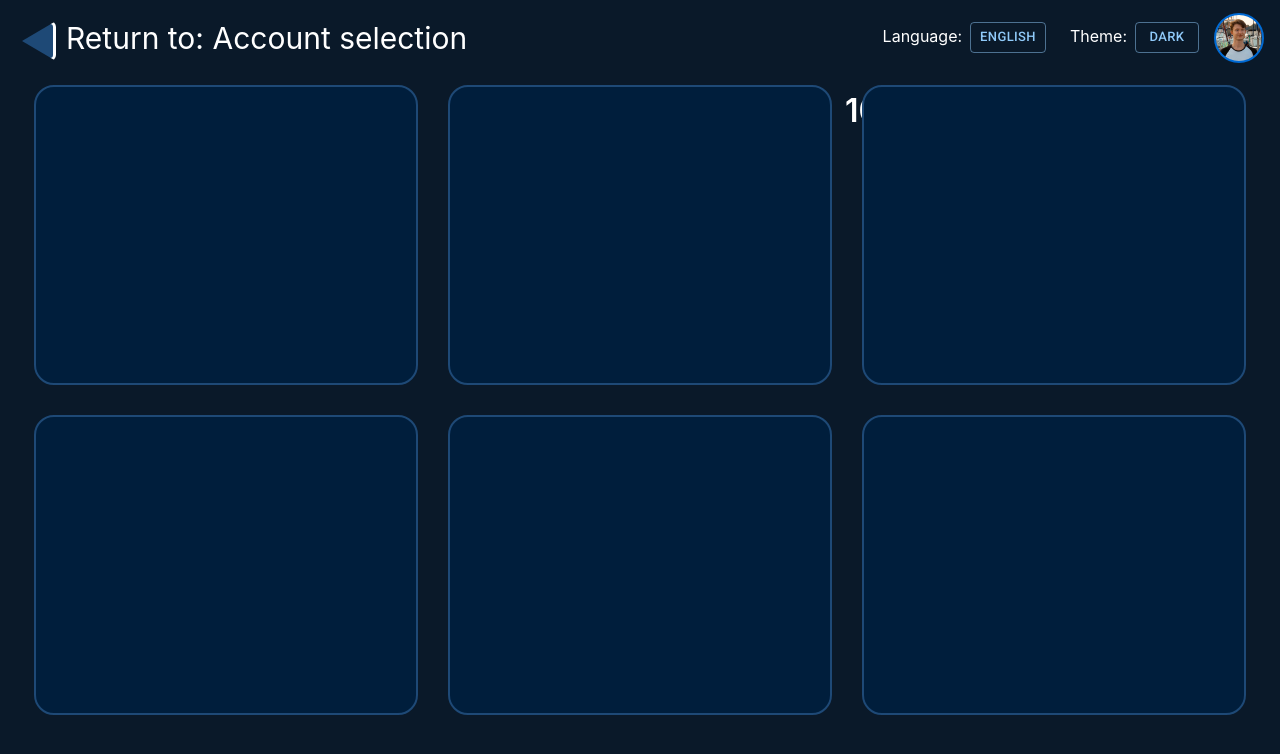
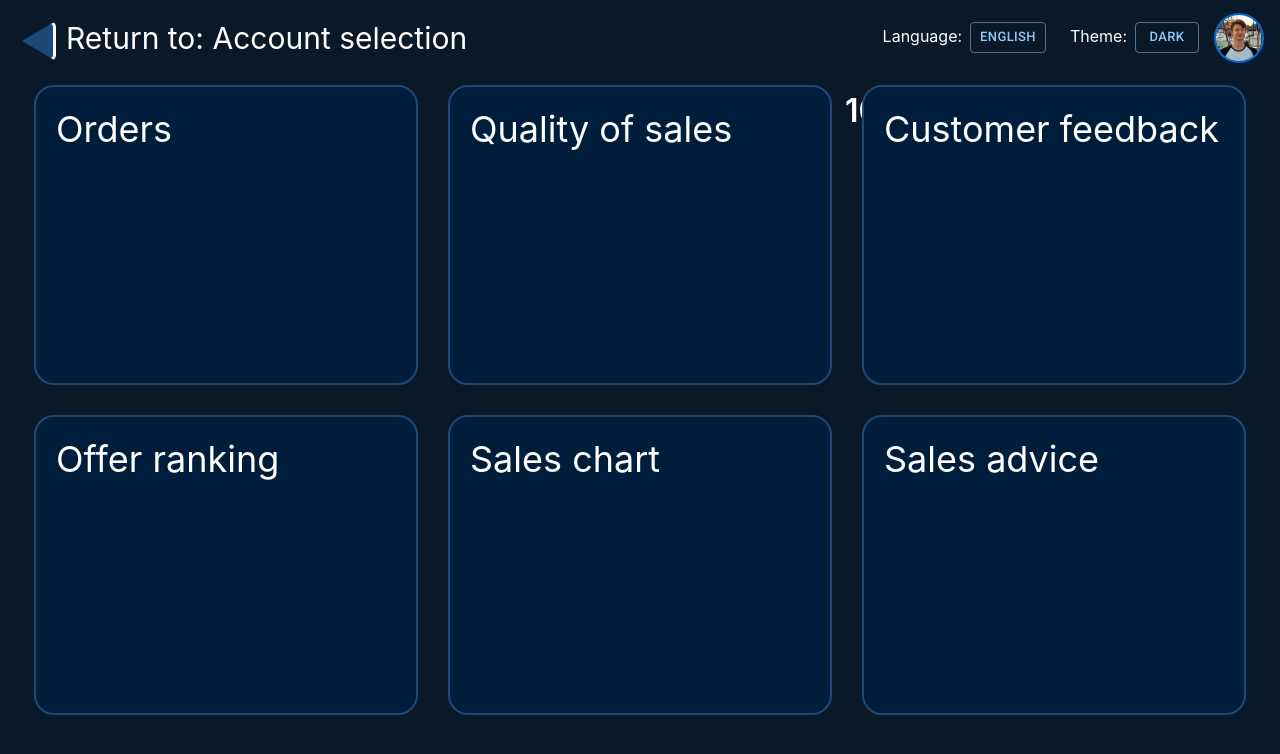
Before and after one commit to k-piekarczyk/pgui-dashboard, a React (Create React App) app: page / in a window 1280 px wide. Both pictures are taken after a click on the element 129 px from the left and 400 px from the top of the page. Shown: the top 754 px of the page. Built offline with nearby package versions, Linux system fonts and the light colour scheme.

Commit message:
add tile headers

```diff
--- a/src/components/Tile.component.scss
+++ b/src/components/Tile.component.scss
@@ -1,10 +1,18 @@
 @import "../mixins";
 
 .Tile {
+    position: relative;
     box-sizing: border-box;
     border-width: 2px;
     border-style: solid;
     border-radius: 20px;
+
+    & > .Tile__header {
+        position: absolute;
+        top: 20px;
+        left: 20px;
+        font-size: 36px;
+    }
 }
 
 .Tile {
--- a/src/components/Tile.component.tsx
+++ b/src/components/Tile.component.tsx
@@ -5,10 +5,12 @@ import "./Tile.component.scss";
 interface TileProps {
   width: string;
   height: string;
+  header?: string;
 }
 
 const Tile: FunctionComponent<TileProps> = (props) => (
   <div className="Tile" style={{ width: props.width, height: props.height }}>
+    {props.header ? <div className="Tile__header">{props.header}</div> : undefined}
     {props.children}
   </div>
 );
--- a/src/i18n.ts
+++ b/src/i18n.ts
@@ -9,16 +9,22 @@ const resources = {
   pl: {
     translation: {
       "Account selection": "Wybór konta",
-      "Theme": "Motyw",
-      "Dark": "Ciemny",
-      "Light": "Jasny",
-      "Language": "Język",
-      "Polish": "Polski",
-      "English": "Angielski",
+      Theme: "Motyw",
+      Dark: "Ciemny",
+      Light: "Jasny",
+      Language: "Język",
+      Polish: "Polski",
+      English: "Angielski",
       "Return to": "Powrót do",
-      "Good evening,": "Dobry wieczór,"
-    }
-  }
+      "Good evening": "Dobry wieczór",
+      Orders: "Zamówienia",
+      "Quality of sales": "Jakość sprzedaży",
+      "Customer feedback": "Opinie kupujących",
+      "Offer ranking": "Ranking offer",
+      "Sales chart": "Wykres sprzedaży",
+      "Sales advice": "Porady sprzedażowe",
+    },
+  },
 };
 
 i18n
@@ -31,8 +37,8 @@ i18n
     // if you're using a language detector, do not define the lng option
 
     interpolation: {
-      escapeValue: false // react already safes from xss
-    }
+      escapeValue: false, // react already safes from xss
+    },
   });
 
-  export default i18n;
+export default i18n;
--- a/src/pages/Dashboard.page.tsx
+++ b/src/pages/Dashboard.page.tsx
@@ -31,12 +31,12 @@ export default function Dashboard() {
           },
         }}
       >
-        <Tile width="600px" height="300px"></Tile>
-        <Tile width="600px" height="300px"></Tile>
-        <Tile width="600px" height="300px"></Tile>
-        <Tile width="600px" height="300px"></Tile>
-        <Tile width="600px" height="300px"></Tile>
-        <Tile width="600px" height="300px"></Tile>
+        <Tile width="600px" height="300px" header={t("Orders")}></Tile>
+        <Tile width="600px" height="300px" header={t("Quality of sales")}></Tile>
+        <Tile width="600px" height="300px" header={t("Customer feedback")}></Tile>
+        <Tile width="600px" height="300px" header={t("Offer ranking")}></Tile>
+        <Tile width="600px" height="300px" header={t("Sales chart")}></Tile>
+        <Tile width="600px" height="300px" header={t("Sales advice")}></Tile>
       </Box>
     </PageContainer>
   );
```
